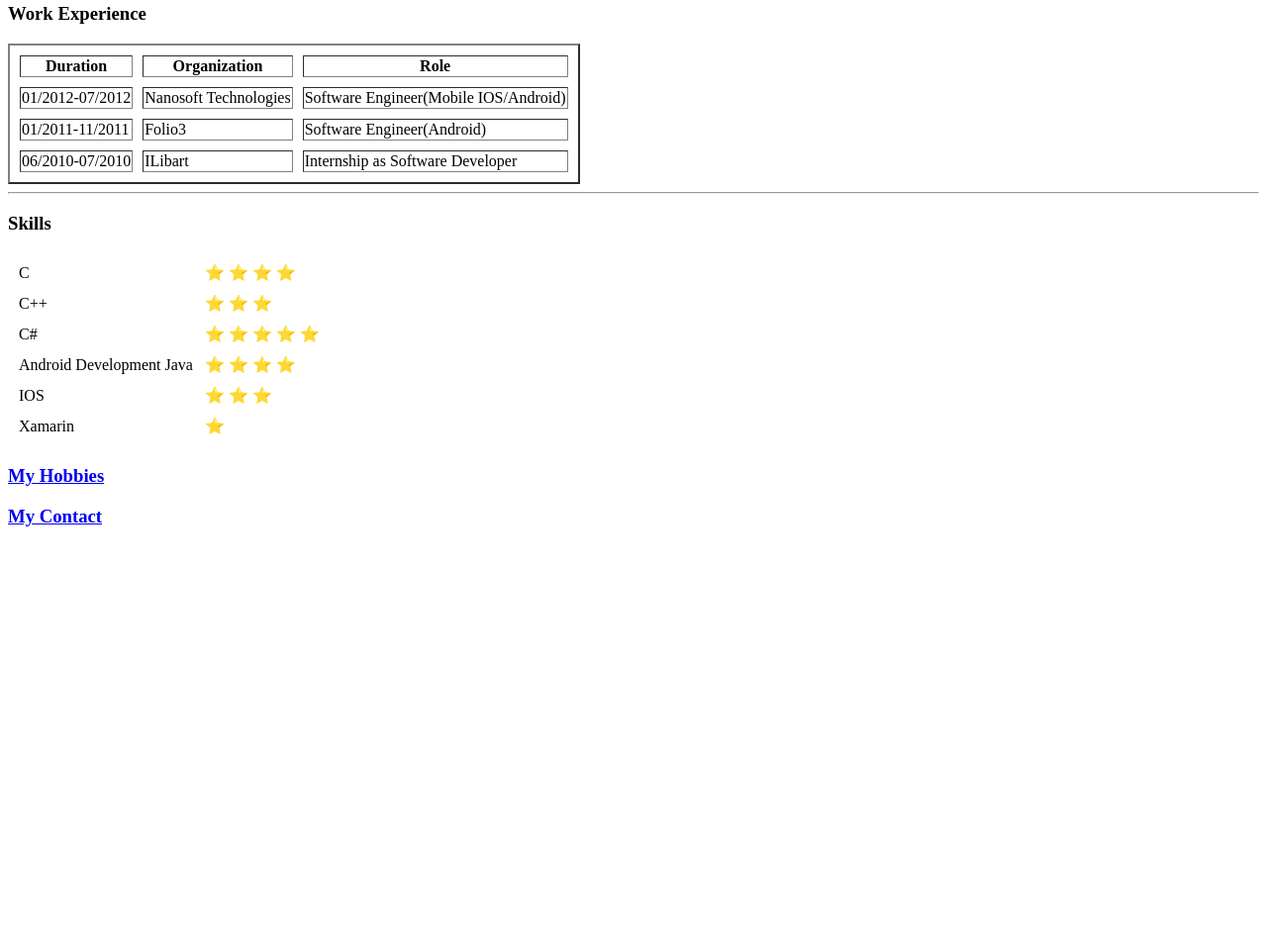
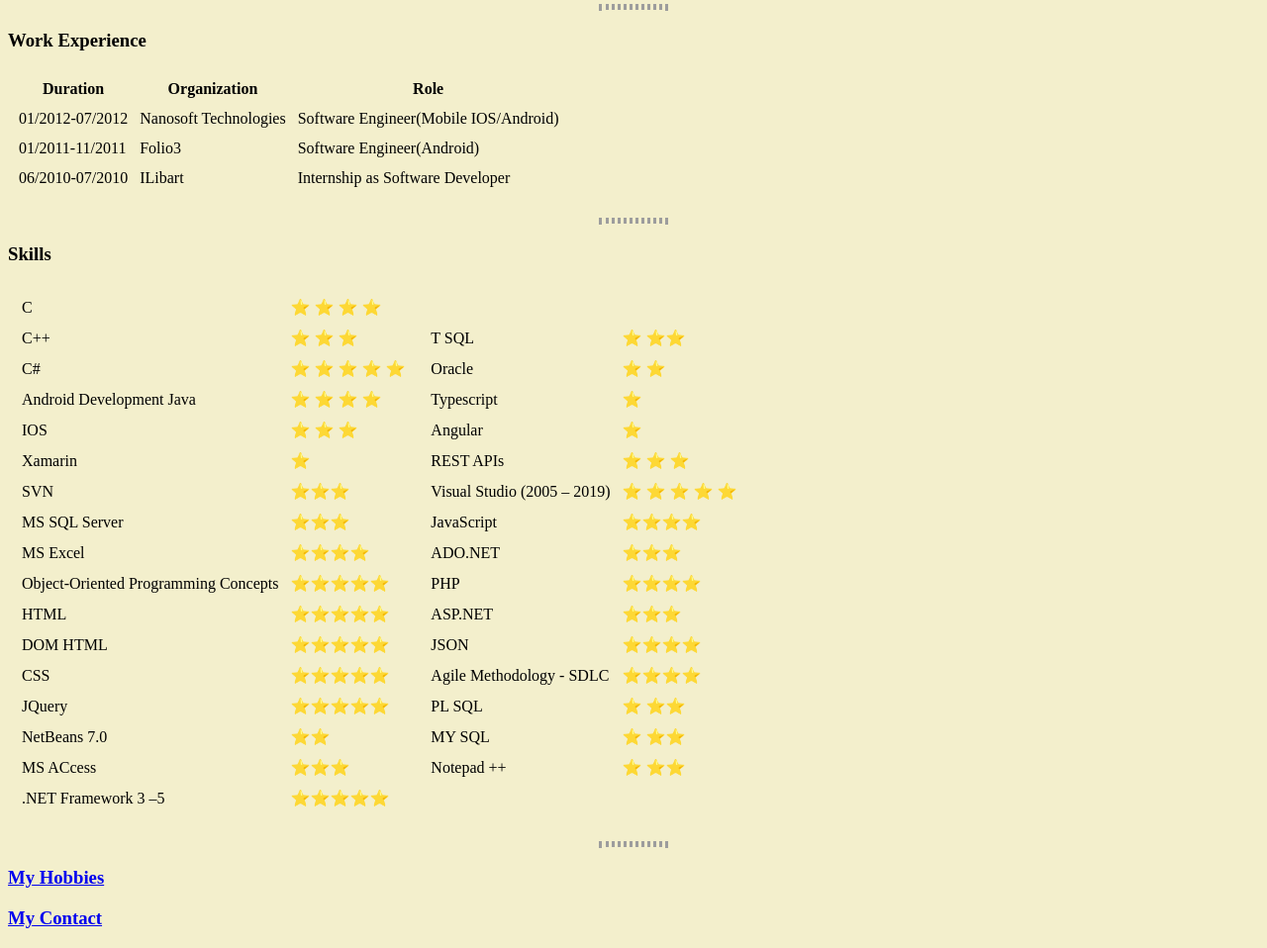
Before and after one commit to nermeennasim/CV, a plain HTML site: page index.html in a window 1280 px wide. Shown: the part 593-1551 px from the top of the page at 99% size. Before the commit the page ends 1144 px from the top, so only its background shows below. Drawn offline with Linux system fonts and the light colour scheme.

Commit message:
Add files via upload

```diff
--- a/index.html
+++ b/index.html
@@ -4,6 +4,23 @@
 <head>
   <meta charset="utf-8">
   <title>Nermeen Personal Site</title>
+
+  <style media="screen">
+    body {
+      background-color: #F3EFCC;
+
+
+    }
+
+    hr {
+
+      border: 3px dotted #9D9D9D;
+      width: 5%;
+      margin: auto;
+      margin-top: 20px;
+      margin-bottom: 20px;
+    }
+  </style>
 </head>
 
 <body>
@@ -34,7 +51,7 @@
   </ul>
   <hr>
   <h3>Work Experience</h3>
-  <table border="2px" cellspacing="10px">
+  <table border=0px cellspacing="10px">
     <tr>
       <th>Duration</th>
       <th>Organization</th>
@@ -60,8 +77,14 @@
   </table>
   <hr>
   <h3>Skills</h3>
+  <table>
+
+    <tr>
+      <td>
+        <!--nested table-->
 
         <table cellspacing="10px">
+
 
           <tr>
             <td>C</td>
@@ -78,9 +101,6 @@
             <td>&#11088; &#11088; &#11088; &#11088; &#11088;</td>
           </tr>
 
-
-
-
           <tr>
             <td>Android Development Java</td>
             <td>&#11088; &#11088; &#11088; &#11088;</td>
@@ -96,11 +116,149 @@
             <td>&#11088;</td>
           </tr>
 
+          <tr>
+            <td>SVN</td>
+            <td>&#11088;&#11088;&#11088;</td>
+          </tr>
+
+          <tr>
+            <td>MS SQL Server</td>
+            <td>&#11088;&#11088;&#11088;</td>
+          </tr>
+          <tr>
+            <td>MS Excel</td>
+            <td>&#11088;&#11088;&#11088;&#11088;</td>
+          </tr>
+          <tr>
+            <td>Object-Oriented Programming Concepts</td>
+            <td>&#11088;&#11088;&#11088;&#11088;&#11088;</td>
+          </tr>
+
+          <tr>
+            <td>HTML</td>
+            <td>&#11088;&#11088;&#11088;&#11088;&#11088;</td>
+          </tr>
+          <tr>
+            <td>DOM HTML</td>
+            <td>&#11088;&#11088;&#11088;&#11088;&#11088;</td>
+          </tr>
+
+          <tr>
+            <td>CSS</td>
+            <td>&#11088;&#11088;&#11088;&#11088;&#11088;</td>
+          </tr>
+          <tr>
+            <td>JQuery</td>
+            <td>&#11088;&#11088;&#11088;&#11088;&#11088;</td>
+          </tr>
+
+          <tr>
+            <td>
+              NetBeans 7.0
+            </td>
+            <td>&#11088;&#11088;</td>
+          </tr>
+          <tr>
+            <td>
+              MS ACcess
+            </td>
+            <td>&#11088;&#11088;&#11088;</td>
+
+          </tr>
+          <tr>
+            <td>.NET Framework 3 –5</td>
+            <td>&#11088;&#11088;&#11088;&#11088;&#11088;</td>
+          </tr>
+
+        </table>
+        <!--FIRST TABLE ENDS HERE-->
+      </td>
+      <!--ONE TABLE HAS ONE TR, TWO TD TAGS
+   AND INSIDE EACH TD WE PUT ONE TABLE.-->
+      <td>
+        <!--SECOND TABLE STARTS HERE-->
+        <table cellspacing="10px">
+          <tr>
+            <td>T SQL</td>
+            <td>&#11088; &#11088;&#11088;</td>
+          </tr>
+          <tr>
+            <td>Oracle</td>
+            <td>&#11088; &#11088;</td>
+          </tr>
+
+          <tr>
+            <td>Typescript</td>
+            <td>&#11088; </td>
+          </tr>
+
+          <tr>
+            <td>Angular</td>
+            <td>&#11088; </td>
+          </tr>
+
+          <tr>
+            <td>REST APIs</td>
+            <td>&#11088; &#11088; &#11088;</td>
+          </tr>
+
+          <tr>
+            <td>Visual Studio (2005 – 2019)</td>
+            <td>&#11088; &#11088; &#11088; &#11088; &#11088; </td>
+          </tr>
+
+          <tr>
+            <td>JavaScript</td>
+            <td>&#11088;&#11088;&#11088;&#11088;</td>
+          </tr>
+
+          <tr>
+            <td>ADO.NET</td>
+            <td>&#11088;&#11088;&#11088;</td>
+          </tr>
+
+          <tr>
+            <td>PHP</td>
+            <td>&#11088;&#11088;&#11088;&#11088;</td>
+          </tr>
+
+          <tr>
+            <td>ASP.NET</td>
+            <td>&#11088;&#11088;&#11088;</td>
+          </tr>
+          <tr>
+
+            <td>JSON</td>
+            <td>&#11088;&#11088;&#11088;&#11088;</td>
+          </tr>
+
+          <tr>
+
+            <td>
+              Agile Methodology - SDLC
+            </td>
+            <td>&#11088;&#11088;&#11088;&#11088;</td>
+          </tr>
+          <tr>
+            <td>PL SQL</td>
+            <td>&#11088; &#11088;&#11088;</td>
+          </tr>
+          <tr>
+            <td>MY SQL</td>
+            <td>&#11088; &#11088;&#11088;</td>
+          </tr>
+          <tr>
+            <td>Notepad ++</td>
+            <td> &#11088; &#11088;&#11088;</td>
+          </tr>
+        </table>
+      </td>
+    </tr>
+
+  </table>
 
 
-
-
-  </table>
+  <hr>
   <h3><a href="Hobbies.HTML">My Hobbies</a></h3>
 
   <h3> <a href="ContactMe.html">My Contact</a>
```
Lines whose indentation alone changed are shown as unchanged.
